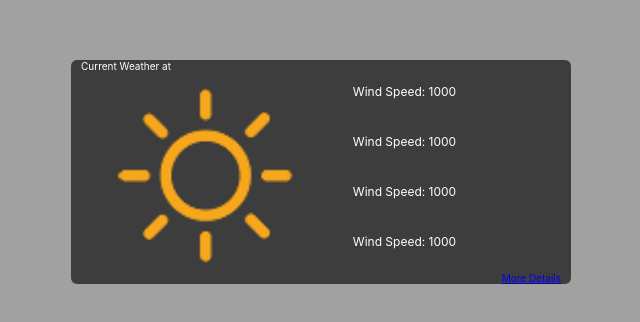
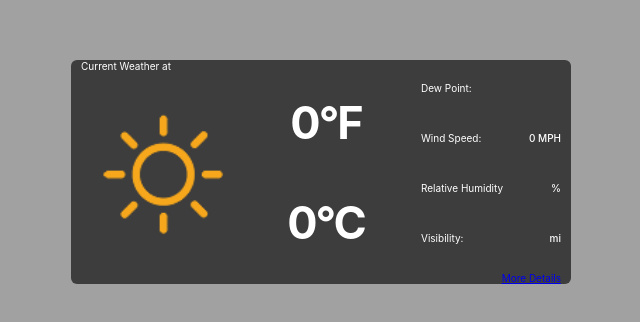
Before and after one commit to d-c-c-c/NWS-Parser, a React (Create React App) app in the folder weather-display/: page / in a window 1280 px wide. Shown: the part 238-560 px from the top of the page, without its empty margins (319-959 px from the left). Built offline with nearby package versions, Linux system fonts and the light colour scheme; no server answers.

Commit message:
finished weather display

```diff
--- a/weather-display/src/components/current-weather.css
+++ b/weather-display/src/components/current-weather.css
@@ -27,13 +27,22 @@
 }
 
 .temperature {
+    margin: auto;
     font-weight: 700;
     font-size: 45px;
     letter-spacing: -2px;
-    width:auto;
+    flex: 100%;
 }
 
+.tempDiv {
+    width: 50%;
+    height: 100%;
+    display: flex;
+    flex-wrap: wrap;
+
+}
 .weather-description {
+    font-weight: 500;
     margin-bottom: 5px;
 }
 
@@ -45,12 +54,17 @@
     flex-wrap: wrap;
 }
 .param-row {
-    font-size: 12px;
+    font-size: 10px;
     display: flex;
     justify-content: space-between;
     flex: 100%;
 }
 
+.param-value {
+    font-weight: 500;
+    margin-right: 10px;
+}
+
 .weather-icon {
     width: 300px;
 }
--- a/weather-display/src/components/current-weather.js
+++ b/weather-display/src/components/current-weather.js
@@ -5,9 +5,15 @@ const CurrentWeather = () => {
     // object for storing and using data
     const [data, setdata] = useState({
         location:"",
-        temperature:"",
+        temp_f:0,
+        temp_c:0,
         weather:"",
-        zipcode:""
+        zipcode:"",
+        humidity:"",
+        dew_point:"",
+        wind_dir:"",
+        wind_speed:0,
+        visibility:""
     });
 
     // Using useEffect for single rendering
@@ -20,9 +26,15 @@ const CurrentWeather = () => {
                 // value MUST match the name given in the JSON string; Case Sensitive
                 setdata({
                     location:data.Location,
-                    temperature:data.Temperature,
+                    temp_f:data.TempF,
+                    temp_c:data.TempC,
                     weather:data.Weather,
-                    zipcode:data.Zipcode
+                    zipcode:data.Zipcode,
+                    humidity:data.Humidity,
+                    wind_dir:data.Wind_Direction,
+                    wind_speed:data.Wind_Speed,
+                    dew_point:data.Dew_Point,
+                    visibility:data.Visibility
                 });
             })
         );
@@ -32,26 +44,33 @@ const CurrentWeather = () => {
             <div className = "weatherHeader">Current Weather at {data.location}</div>
             <div className ="weatherInfo">
                 <img alt = "weather" className = "weather-icon" src="icons/01d.png" />
-                <p className = "temperature">{data.temperature}</p>
+                <div className = "tempDiv">
+                    <p className = "temperature">{data.temp_f}°F</p>
+                    <p className = "temperature">{data.temp_c}°C</p>
+                </div>
                 <div className = "details">
                     <p className="param-row">
-                        <span className = "param-details">Wind Speed: 1000</span>
+                        <span className = "param-details">Dew Point:</span>
+                        <span className = "param-value">{data.dew_point}</span>
                     </p>
                     <p className="param-row">
-                        <span className = "param-details">Wind Speed: 1000</span>
+                        <span className = "param-details">Wind Speed:</span>
+                        <span className = "param-value">{data.wind_dir} {data.wind_speed} MPH</span>
                     </p>
                     <p className="param-row">
-                        <span className = "param-details">Wind Speed: 1000</span>
+                        <span className = "param-details">Relative Humidity</span>
+                        <span className = "param-value">{data.humidity} %</span>
                     </p>
                     <p className="param-row">
-                        <span className = "param-details">Wind Speed: 1000</span>
+                        <span className = "param-details">Visibility:</span>
+                        <span className = "param-value">{data.visibility} mi</span>
                     </p>
                 </div>
 
             </div>
             <div className = "weatherFooter">
                 <span className = "weather-description">{data.weather}</span>
-                <a href="FILLER">More Details</a>
+                <a href="https://forecast.weather.gov/MapClick.php?lat=38.91788999499656&lon=-77.53821002204819">More Details</a>
             </div>
         </div>
     );
```
Also changed, not shown: 2 other files (tests, documents, lock files or other folders).
